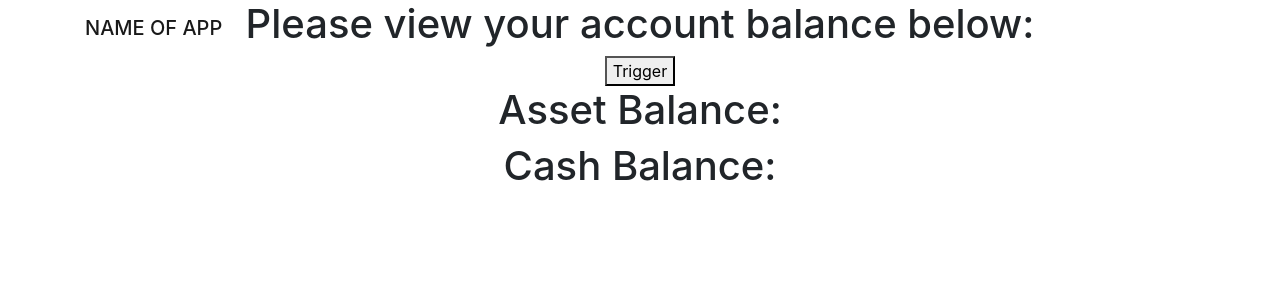
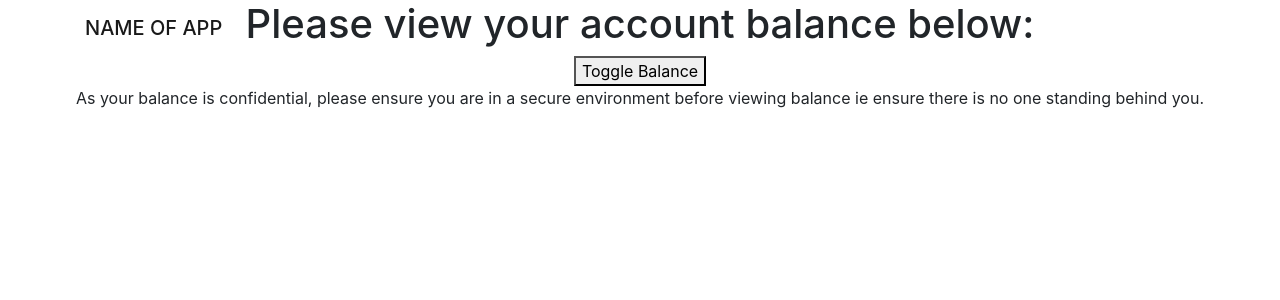
Before and after one commit to AhmadHatziq/TT3_25, a React (Create React App) app: page /view_account_balance in a window 1280 px wide. Shown: the top 300 px of the page. Built offline with nearby package versions, Linux system fonts and the light colour scheme.

Commit message:
Readded toggling of balance

```diff
--- a/src/components/view_account_balancing.js
+++ b/src/components/view_account_balancing.js
@@ -16,7 +16,10 @@ export default class ViewAccountBalance extends Component {
           api_key: 'nkIw7MUaN61afevVxT2eQjJTq86GH9O6oahdb3x7',
           account_key: '8ee1f2c6-ef52-4a6e-ae4c-1dbc5b6f0924',
           assetBalance: '',
-          cashBalance: ''
+          cashBalance: '',
+          showBalance: false,
+          balanceHtml: '',
+          table_style: 'border: 1px solid black;'
         }
     }
 
@@ -49,16 +52,54 @@ export default class ViewAccountBalance extends Component {
             assetBalance: asset_balance,
             cashBalance: cash_balance
         });
+
+        // Toggles the boolean value
+        const doesShow = this.state.showBalance;
+        this.setState({showBalance: !doesShow});
     }
 
     // Render method
     render () {
+
+        let balance_details = null;
+
+        if (this.state.showBalance === true) {
+            balance_details = (
+                <div>
+                    <center>
+                    <table style={{border : '1px solid black'}}>
+                        <tr>
+                            <th style={{border : '1px solid black'}}>Account</th>
+                            <th style={{border : '1px solid black'}}>Balance ($)</th>
+                        </tr>
+                        <tr>
+                            <td style={{border : '1px solid black'}}>Asset Balance</td>
+                            <td style={{border : '1px solid black'}}>{this.state.assetBalance}</td>
+                        </tr>
+                        <tr>
+                            <td style={{border : '1px solid black'}}>Cash Balance</td>
+                            <td style={{border : '1px solid black'}}> {this.state.cashBalance}</td>
+                        </tr>
+                        </table>
+                    </center>
+                </div>
+            );
+        };
+
         return (
             <div>
                 <center><h1>Please view your account balance below: </h1></center>
-                <button onClick = {this.getProfile}>Trigger</button>
-                <h1>Asset Balance: {this.state.assetBalance}</h1>
-                <h1>Cash Balance: {this.state.cashBalance}</h1>
+                <button onClick = {this.getProfile}>Toggle Balance</button>
+                <p>
+                    As your balance is confidential, please ensure you are in a secure environment
+                    before viewing balance ie ensure there is no one standing behind you.
+                </p>
+
+               <center>
+                <table>
+                    {balance_details}
+                </table>
+               </center>
             </div>
         );
     }
```
